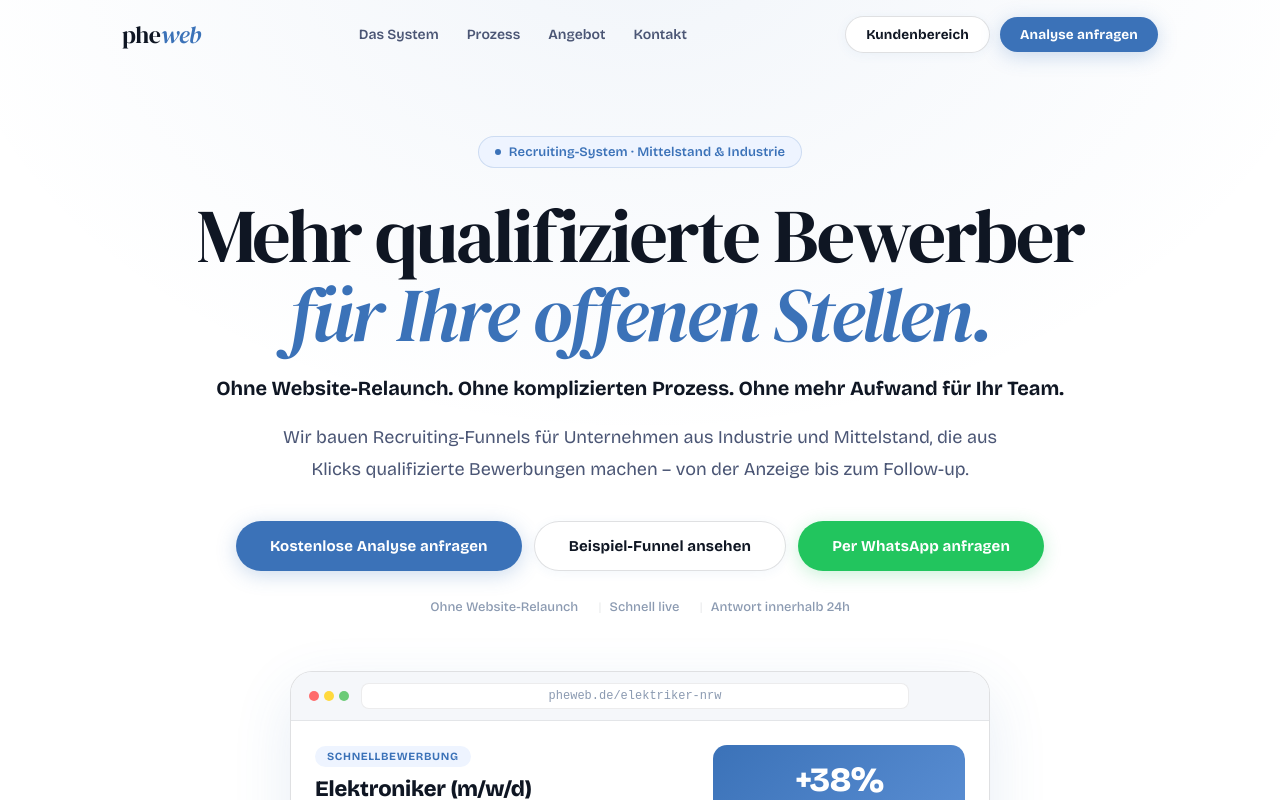
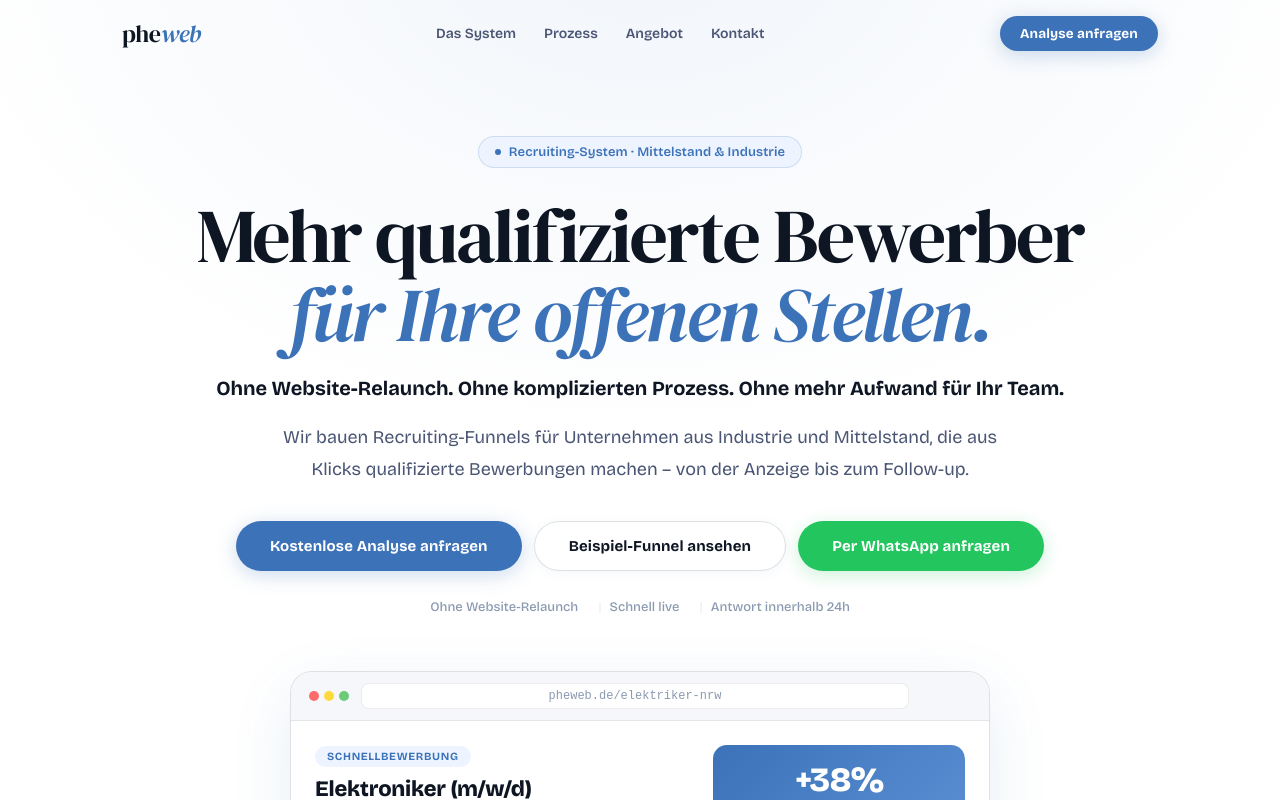
Before and after one commit to MatiXn/pheweb1, a React (Vite) app: page / in a window 1280 px wide. Shown: the top 800 px of the page. Built offline with nearby package versions, Linux system fonts and the light colour scheme.

Commit message:
komplett neu: funnel phasen + branchen kategorien + fixes

```diff
--- a/src/App.jsx
+++ b/src/App.jsx
@@ -1,5 +1,4 @@
 import { useState, useEffect, useRef } from "react";
-import { Link } from "react-router-dom";
 
 // ── DESIGN TOKENS ─────────────────────────────────────────────────────────────
 const C = {
@@ -424,8 +423,7 @@ function MobileMenu({ open, onClose, scrollTo }) {
       {NAV_ITEMS.map(([l, id]) => (
         <button key={id} onClick={() => { scrollTo(id); onClose(); }} style={{ fontFamily: F, fontSize: 26, fontWeight: 700, color: C.text, background: "none", border: "none", cursor: "pointer", letterSpacing: "-0.01em" }}>{l}</button>
       ))}
-      <Link to="/login" onClick={onClose} style={{ display:"inline-flex", alignItems:"center", justifyContent:"center", background:"#fff", color:"#0f1623", border:"1.5px solid rgba(15,22,35,0.13)", borderRadius:12, padding:"13px 28px", fontSize:16, fontWeight:700, fontFamily:"'Helvetica Neue', Helvetica, Arial, sans-serif", textDecoration:"none", WebkitTapHighlightColor:"transparent" }}>Kundenbereich</Link>
-      <a href={WA_URL} target="_blank" rel="noopener noreferrer" style={{ ...Btn.wa, padding: "14px 32px", fontSize: 15 }}>Per WhatsApp anfragen</a>
+      <a href={WA_URL} target="_blank" rel="noopener noreferrer" style={{ ...Btn.wa, padding: "14px 32px", fontSize: 15, marginTop: 8 }}>Per WhatsApp anfragen</a>
     </div>
   );
 }
@@ -514,7 +512,7 @@ export default function App() {
             </div>
           )}
           <div style={{ display: "flex", gap: 10, alignItems: "center" }}>
-            {!isMobile && <Link to="/login" className="lift" style={{ ...Btn.outline, padding: "9px 20px", fontSize: 13.5 }}>Kundenbereich</Link>}{!isMobile && <button onClick={() => scrollTo("kontakt")} className="lift" style={{ ...Btn.primary, padding: "9px 20px", fontSize: 13.5 }}>Analyse anfragen</button>}
+            {!isMobile && <button onClick={() => scrollTo("kontakt")} className="lift" style={{ ...Btn.primary, padding: "9px 20px", fontSize: 13.5 }}>Analyse anfragen</button>}
             {isTablet && <button onClick={() => setMenuOpen(true)} style={{ background: "none", border: `1.5px solid ${C.borderMd}`, borderRadius: 10, padding: "8px 14px", cursor: "pointer", fontFamily: F, fontSize: 20, color: C.text }}>☰</button>}
           </div>
         </div>
@@ -841,24 +839,6 @@ export default function App() {
         </div>
       </section>
 
-
-      {/* KUNDENBEREICH */}
-      <section style={{ background: C.bgSoft, borderTop: `1px solid ${C.border}`, padding: isMobile ? "48px 0" : "72px 0" }}>
-        <div style={{ ...wrap }}>
-          <div style={{ display: "grid", gridTemplateColumns: cols("1fr 1fr", "1fr", "1fr"), gap: 48, alignItems: "center" }}>
-            <FadeUp>
-              <span style={{ display:"inline-flex", alignItems:"center", gap:6, background:C.accentBg, border:`1px solid ${C.accentBd}`, color:C.accent, borderRadius:999, padding:"5px 14px", fontFamily:F, fontSize:12, fontWeight:700, textTransform:"uppercase", letterSpacing:"0.1em", marginBottom:16 }}>Kundenbereich</span>
-              <h2 style={{ ...T.h2, fontSize:"clamp(22px,3vw,34px)", marginBottom:12 }}>Bereits Kunde bei pheweb?</h2>
-              <p style={{ fontFamily:F, fontSize:15, color:C.muted, lineHeight:1.7, marginBottom:28 }}>Melden Sie sich an und sehen Sie den Status Ihrer Kampagnen, verwalten Sie Ihre Funnels und erstellen Sie neue.</p>
-              <div style={{ display:"flex", gap:12, flexWrap:"wrap" }}>
-                <Link to="/login" className="lift" style={{ ...Btn.primary, padding:"13px 28px", fontSize:15 }}>Anmelden</Link>
-                <Link to="/register" className="lift" style={{ ...Btn.outline, padding:"13px 28px", fontSize:15 }}>Konto erstellen</Link>
-              </div>
-            </FadeUp>
-          </div>
-        </div>
-      </section>
-
       {/* FOOTER */}
       <footer style={{ background: C.bgSoft, borderTop: `1px solid ${C.border}`, padding: "44px 0 28px" }}>
         <div style={{ ...wrap, textAlign: "center" }}>
```
